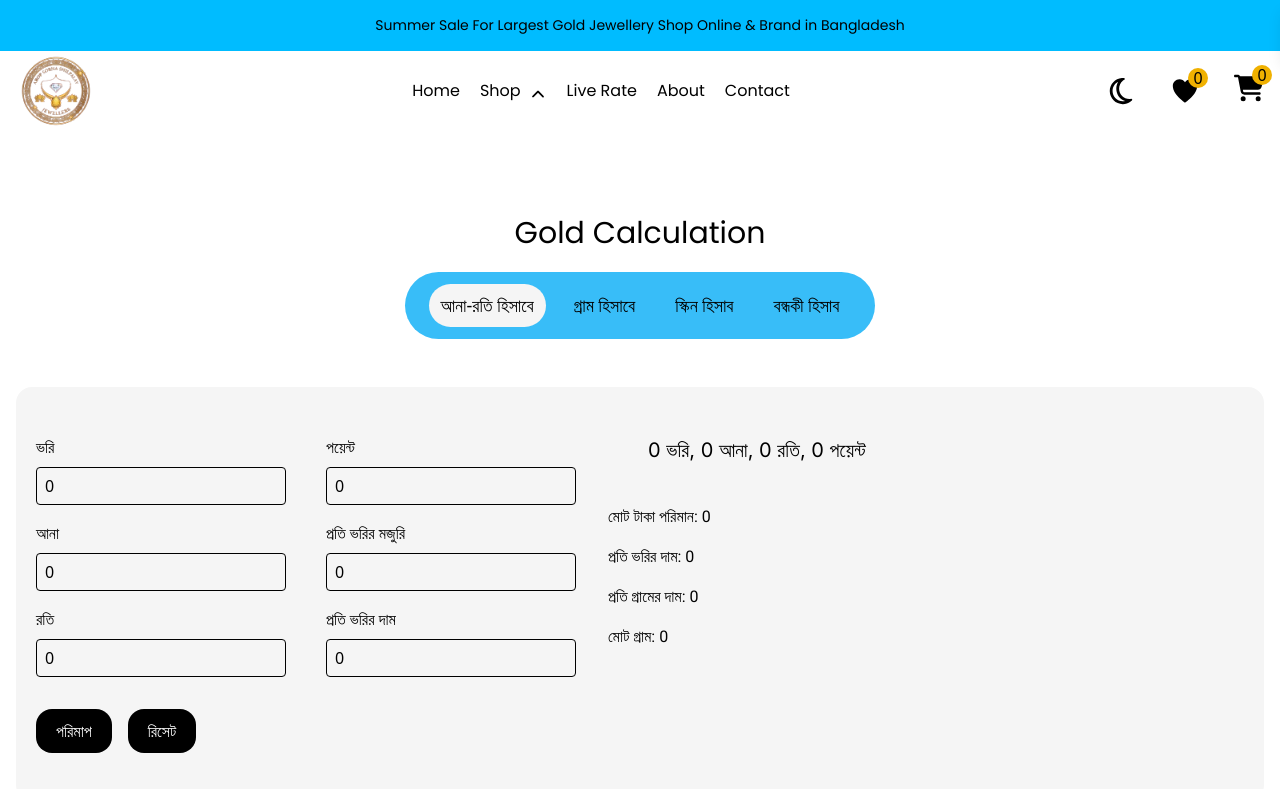
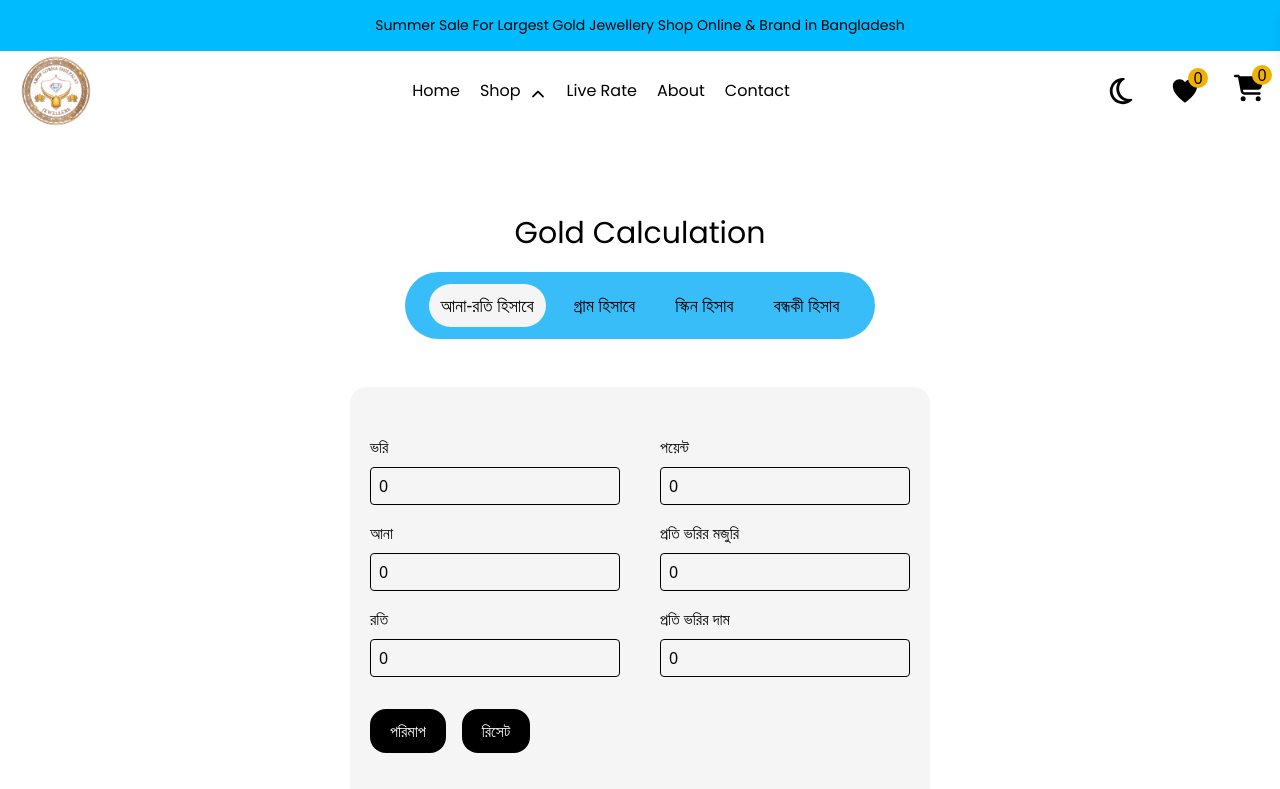
Before and after one commit to aropdhar/gold_management_website, a React (Vite) app: page /liverate in a window 1280 px wide. Shown: the top 789 px of the page. Built offline with nearby package versions, Linux system fonts and the light colour scheme; a web font is replaced by a local one.

Commit message:
total_fix

```diff
--- a/src/pages/LiveRate/vorirate/VoriRate.jsx
+++ b/src/pages/LiveRate/vorirate/VoriRate.jsx
@@ -67,7 +67,8 @@ const VoriRate = () => {
   return (
     <div>
       <div className='custom-container mx-auto'>
-          <div className="mt-12 py-12 px-5 rounded-2xl  flex flex-col md:flex-row items-center gap-y-8 md:items-start md:gap-x-8 bg-[#f5f5f5] dark:bg-[#1c1b22] ">
+        <div className='flex items-center justify-center'>
+          <div className="mt-12 py-12 px-5 rounded-2xl flex flex-col md:w-[580px] items-center gap-y-8 md:items-start md:gap-x-8 bg-[#f5f5f5] dark:bg-[#1c1b22]">
             <form onSubmit={formik.handleSubmit}>
                 <div className="flex flex-col gap-y-8">
                     <div className="flex flex-col gap-y-4 items-center justify-center md:flex-row md:items-start md:gap-x-10 ">
@@ -107,8 +108,8 @@ const VoriRate = () => {
                 </div>
             </form>
 
-             <div className="">
-               <span className="text-[20px] ml-10 font-Inter">{result.vori} ভরি, {result.ana} আনা, {result.roti} রতি, {result.point} পয়েন্ট</span>
+             <div>
+               <span className="md:text-[20px] text-[16px]  font-Inter">{result.vori} ভরি, {result.ana} আনা, {result.roti} রতি, {result.point} পয়েন্ট</span>
               <div className='mt-10 flex flex-col gap-y-4'>
                 <span className='font-Roboto'>মোট টাকা পরিমান: {totalresult.totalgoldprice}</span>
                 <span className='font-Roboto'>প্রতি ভরির দাম: {result.goldprice}</span>
@@ -117,6 +118,7 @@ const VoriRate = () => {
               </div>
              </div>
            </div>
+        </div>
       </div>
     </div>
   )
```
